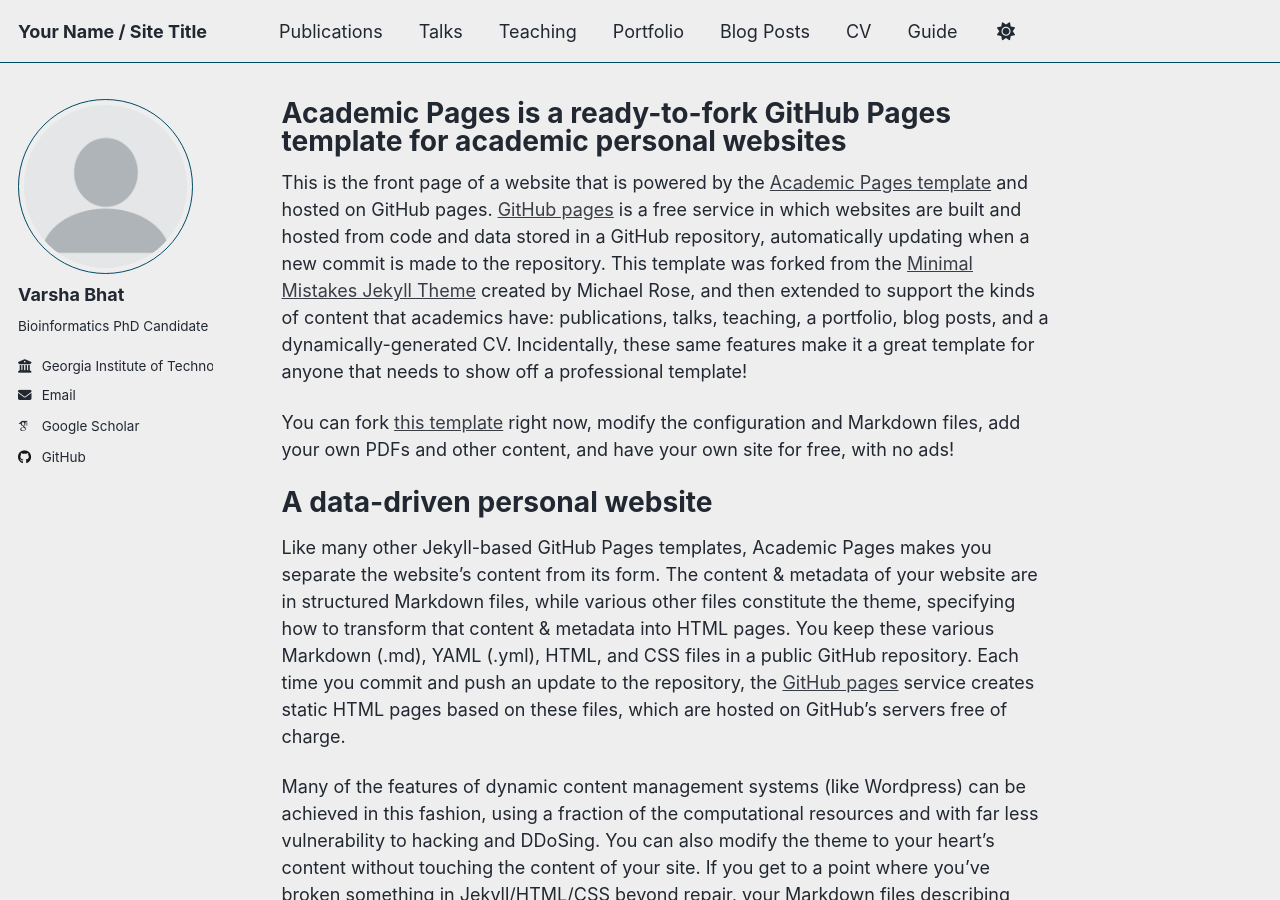
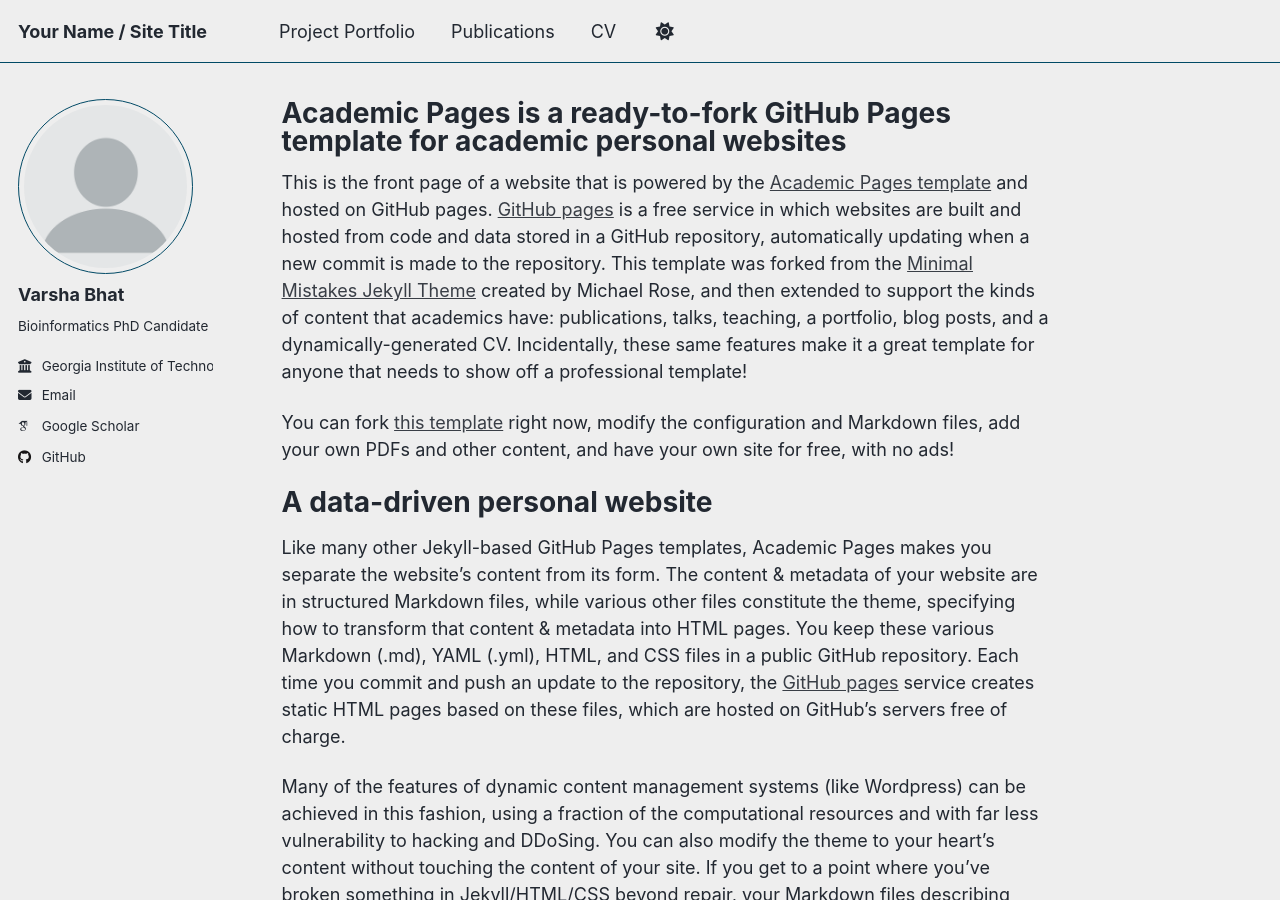
Before and after one commit to vtbhat/vtbhat.github.io, a Jekyll site: the page built from _pages/about.md, in a window 1280 px wide and 900 px high. Built offline with Jekyll 4.4.1, drawn with Linux system fonts in a browser that asks for light colours; some web fonts are replaced; a script that is not in the unit is left out.

Commit message:
Updated navigation.yml for the main navigation bar

```diff
--- a/_data/navigation.yml
+++ b/_data/navigation.yml
@@ -8,26 +8,14 @@
 #      Markdown formatted page while the second is generated using JSON.
 
 main:
+  - title: "Project Portfolio"
+    url: /portfolio/
+
   - title: "Publications"
     url: /publications/
-
-  - title: "Talks"
-    url: /talks/
-
-  - title: "Teaching"
-    url: /teaching/
-
-  - title: "Portfolio"
-    url: /portfolio/
-
-  - title: "Blog Posts"
-    url: /year-archive/
 
   - title: "CV"
     url: /cv/
 
   # - title: "CV"
   #   url: /cv-json/
-
-  - title: "Guide"
-    url: /markdown/
```
